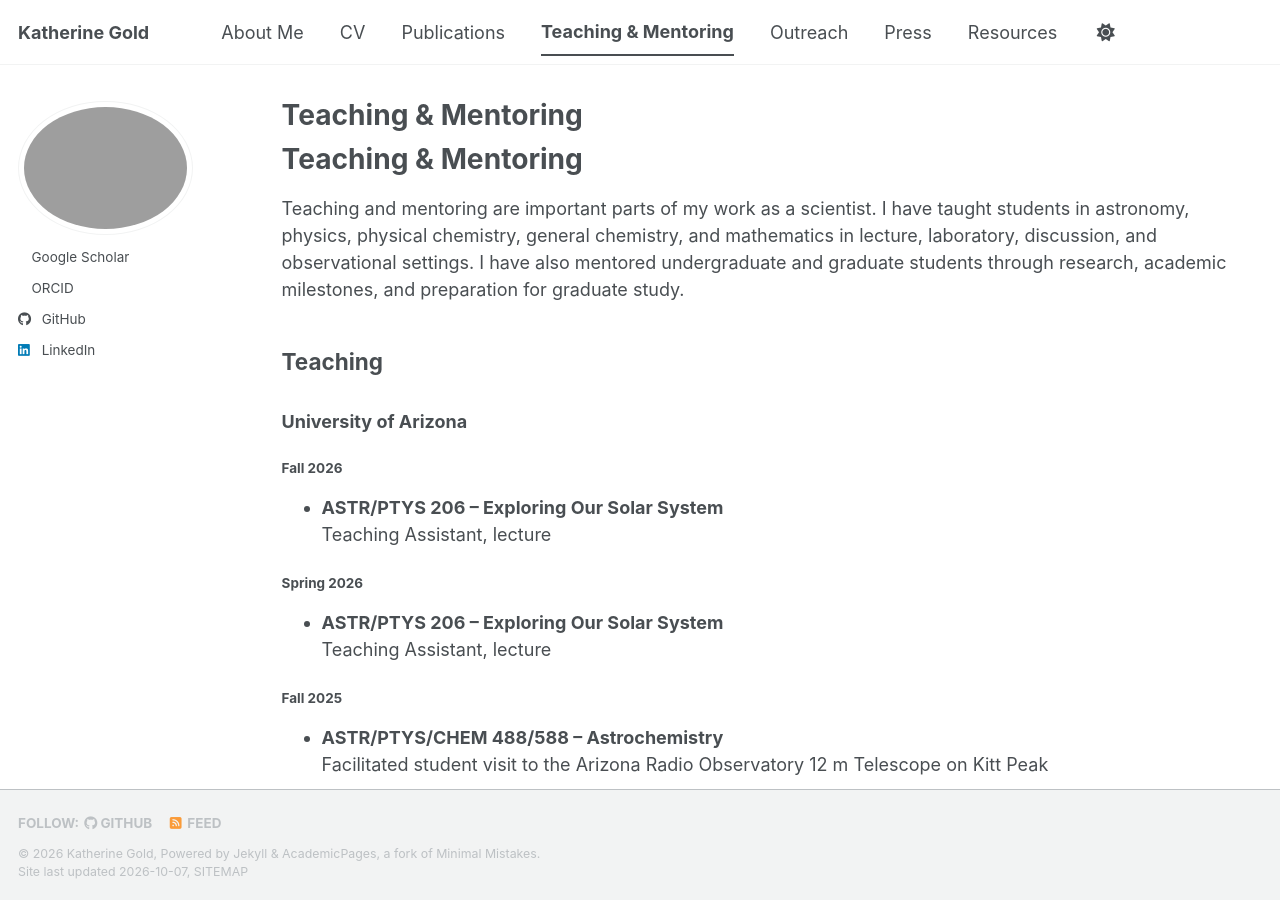
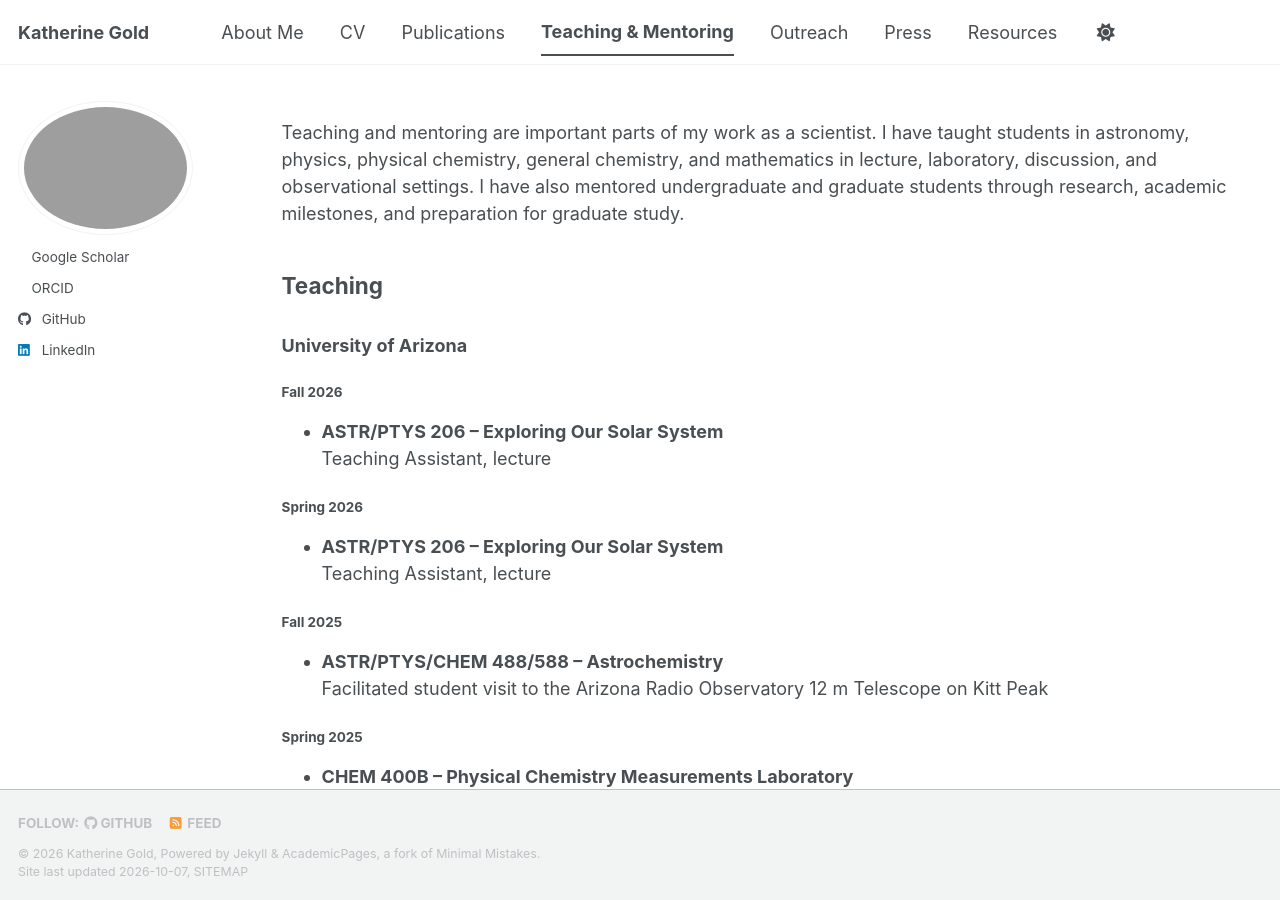
Before and after one commit to katherinegold/katherinegold.github.io, a Jekyll site: the page built from _pages/teaching.md, in a window 1280 px wide and 900 px high. Built offline with Jekyll 4.4.1, drawn with Linux system fonts in a browser that asks for light colours; a style sheet for code colours, icons or effects is not loaded; our own code applies the rules of GitHub Pages for plain Markdown files.

Commit message:
Update teaching.md

```diff
--- a/_pages/teaching.md
+++ b/_pages/teaching.md
@@ -4,9 +4,6 @@ title:
 permalink: /teaching/
 author_profile: true
 ---
-
-# Teaching & Mentoring
-
 Teaching and mentoring are important parts of my work as a scientist. I have taught students in astronomy, physics, physical chemistry, general chemistry, and mathematics in lecture, laboratory, discussion, and observational settings. I have also mentored undergraduate and graduate students through research, academic milestones, and preparation for graduate study.
 
 ## Teaching
```
